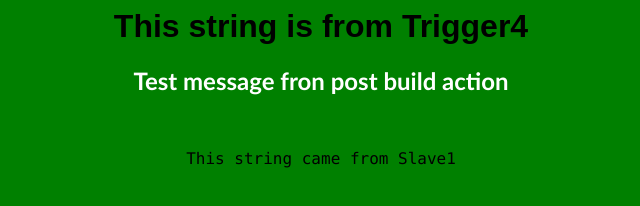
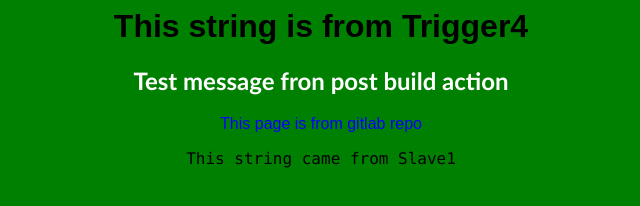
Before and after one commit to mchernichenko/for_test, a plain HTML site: page index.html in a window 1280 px wide. Shown: the whole page, without its empty margins (319-959 px from the left). Drawn offline with Linux system fonts and the light colour scheme.

Commit message:
fix blue

```diff
--- a/index.html
+++ b/index.html
@@ -3,7 +3,7 @@
 <center>
 <h1><font face="Arial" color="black">This string is from Trigger4</font></h1>
 <h2><font face="Calibri" color="white">Test message fron post build action</font></h2>
-<p><font face="Arial" color="green">This page is from gitlab repo</font>
+<p><font face="Arial" color="blue">This page is from gitlab repo</font>
 <p><font face="Consolas" color="black">This string came from Slave1</font></p>
 </center>
 </body>
```
